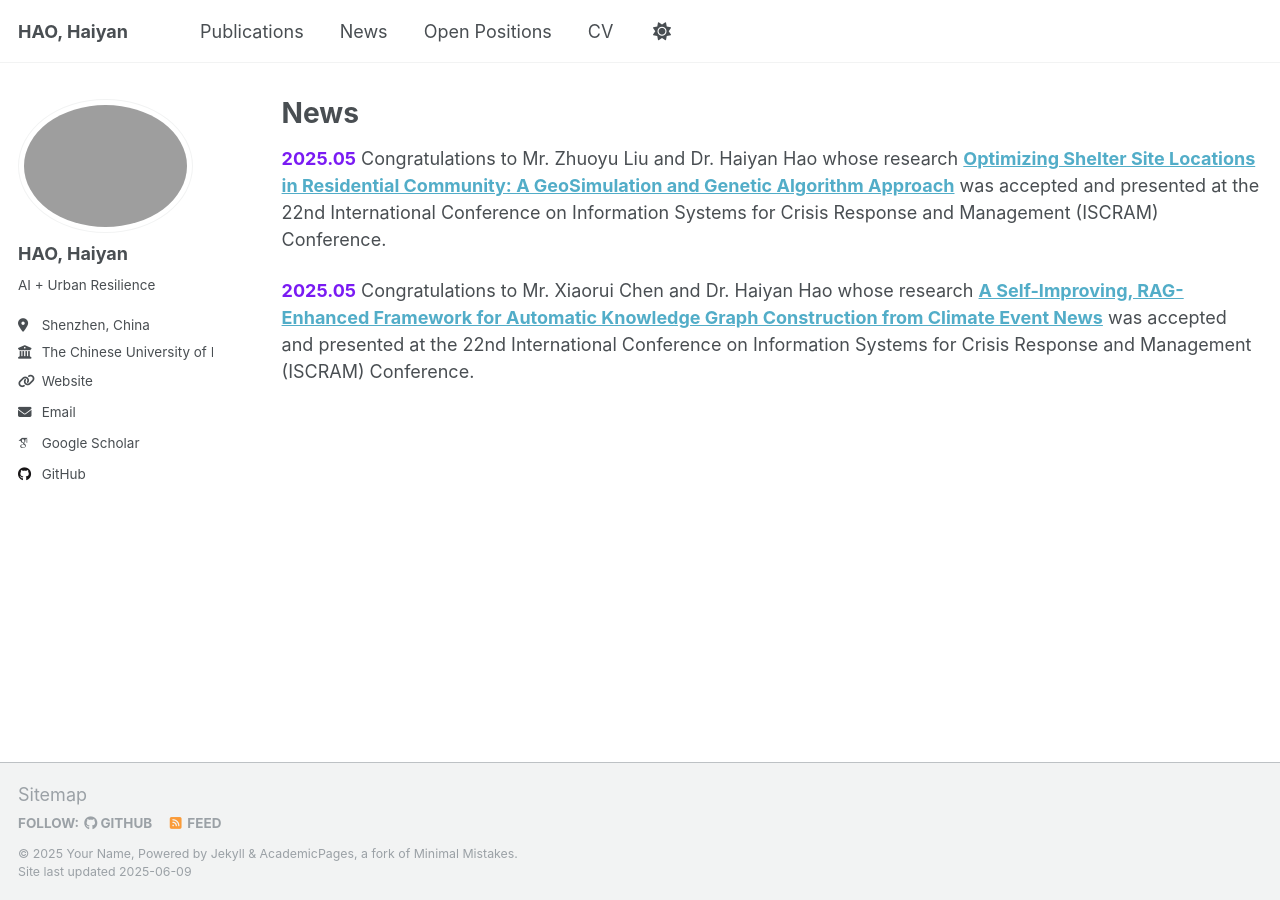
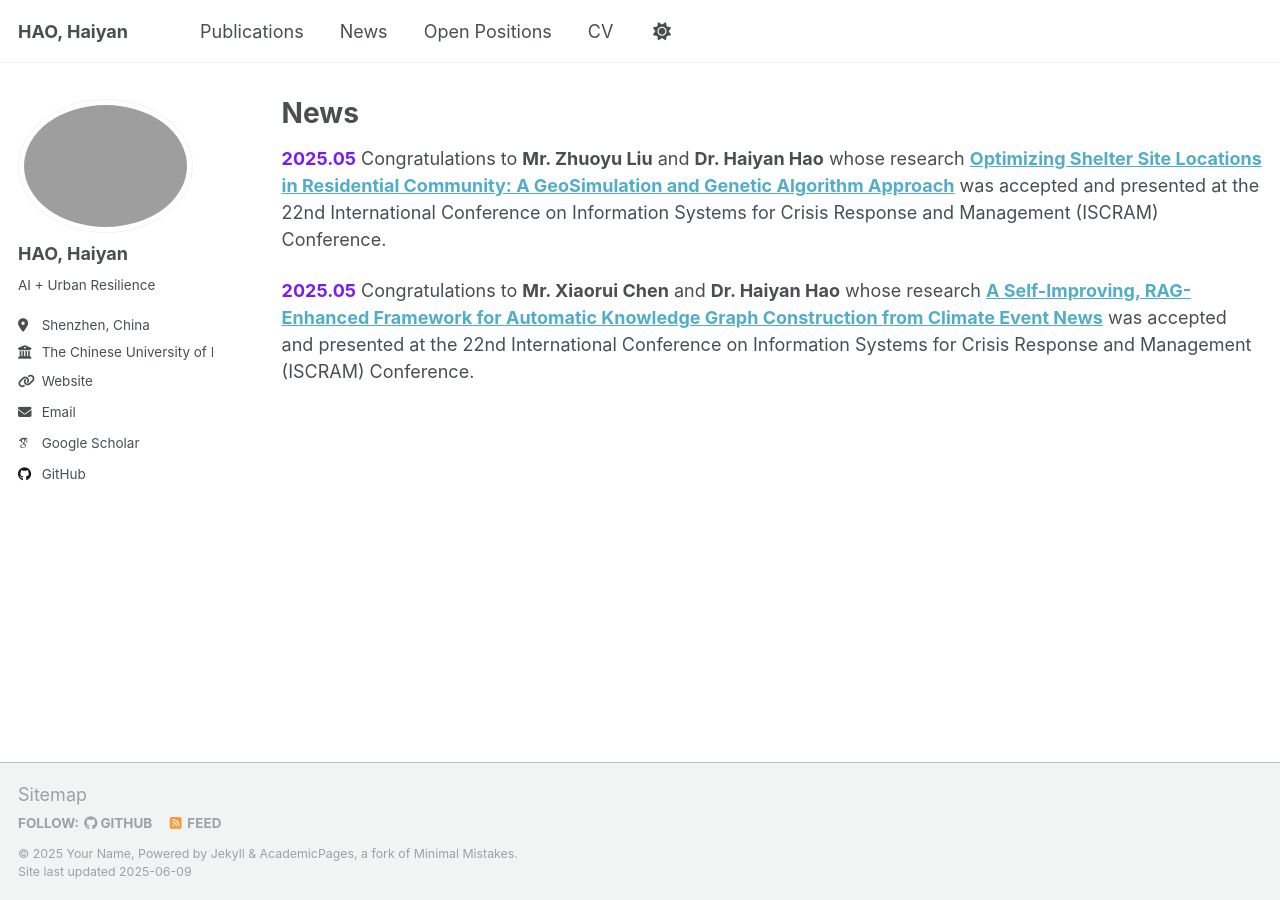
Before and after one commit to Haiyan-Hao/haiyan_hao, a Jekyll site: the page built from _pages/news.md, in a window 1280 px wide. Built offline with Jekyll 4.4.1, drawn with Linux system fonts in a browser that asks for light colours; some web fonts are replaced.

Commit message:
Update news.md

```diff
--- a/_pages/news.md
+++ b/_pages/news.md
@@ -5,6 +5,6 @@ permalink: /news/
 author_profile: true
 ---
 
-**<font color="7a1bf3">2025.05</font>** Congratulations to Mr. Zhuoyu Liu and Dr. Haiyan Hao whose research [**Optimizing Shelter Site Locations in Residential Community: A GeoSimulation and Genetic Algorithm Approach**](https://ojs.iscram.org/index.php/Proceedings/article/view/153) was accepted and presented at the 22nd International Conference on Information Systems for Crisis Response and Management (ISCRAM) Conference.
+**<font color="7a1bf3">2025.05</font>** Congratulations to **Mr. Zhuoyu Liu** and **Dr. Haiyan Hao** whose research [**Optimizing Shelter Site Locations in Residential Community: A GeoSimulation and Genetic Algorithm Approach**](https://ojs.iscram.org/index.php/Proceedings/article/view/153) was accepted and presented at the 22nd International Conference on Information Systems for Crisis Response and Management (ISCRAM) Conference.
 
-**<font color="7a1bf3">2025.05</font>** Congratulations to Mr. Xiaorui Chen and Dr. Haiyan Hao whose research [**A Self-Improving, RAG-Enhanced Framework for Automatic Knowledge Graph Construction from Climate Event News**](https://ojs.iscram.org/index.php/Proceedings/article/view/154) was accepted and presented at the 22nd International Conference on Information Systems for Crisis Response and Management (ISCRAM) Conference.
+**<font color="7a1bf3">2025.05</font>** Congratulations to **Mr. Xiaorui Chen** and **Dr. Haiyan Hao** whose research [**A Self-Improving, RAG-Enhanced Framework for Automatic Knowledge Graph Construction from Climate Event News**](https://ojs.iscram.org/index.php/Proceedings/article/view/154) was accepted and presented at the 22nd International Conference on Information Systems for Crisis Response and Management (ISCRAM) Conference.
```
